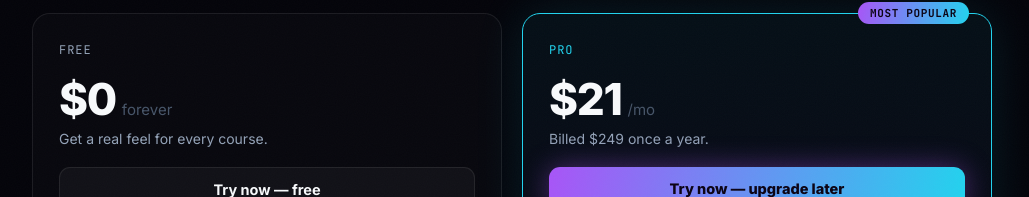
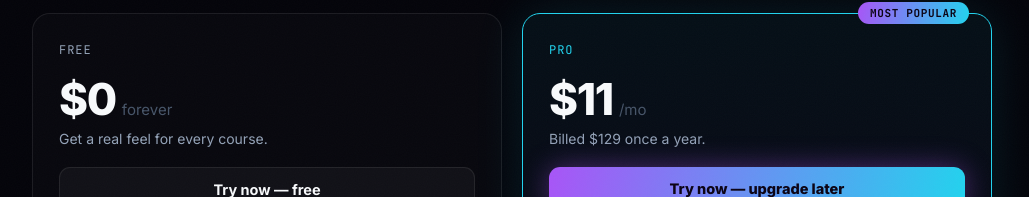
Before and after one commit to AbdulBasith29/Dataspark, a React (Vite) app: page /pricing in a window 1280 px wide. Shown: the part 309-506 px from the top of the page, without its empty margins (128-1157 px from the left). Built offline with nearby package versions, Linux system fonts and the light colour scheme; no server answers.

Commit message:
Set Pro price to $15/mo and $129/yr

```diff
--- a/src/pages/PricingPage.jsx
+++ b/src/pages/PricingPage.jsx
@@ -17,8 +17,8 @@ const GRADIENT = `linear-gradient(100deg, ${PURPLE} 0%, ${CYAN} 100%)`;
 const SANS = "var(--ds-sans), sans-serif";
 const MONO = "var(--ds-mono), monospace";
 
-const MONTHLY_PRICE = 29;
-const ANNUAL_PRICE = 249; // ~$20.75/mo — a touch over 7 months free
+const MONTHLY_PRICE = 15;
+const ANNUAL_PRICE = 129; // ~$10.75/mo — ~28% off vs paying monthly
 const ANNUAL_MONTHLY_EQUIV = (ANNUAL_PRICE / 12).toFixed(0);
 
 const FREE_FEATURES = [
```
